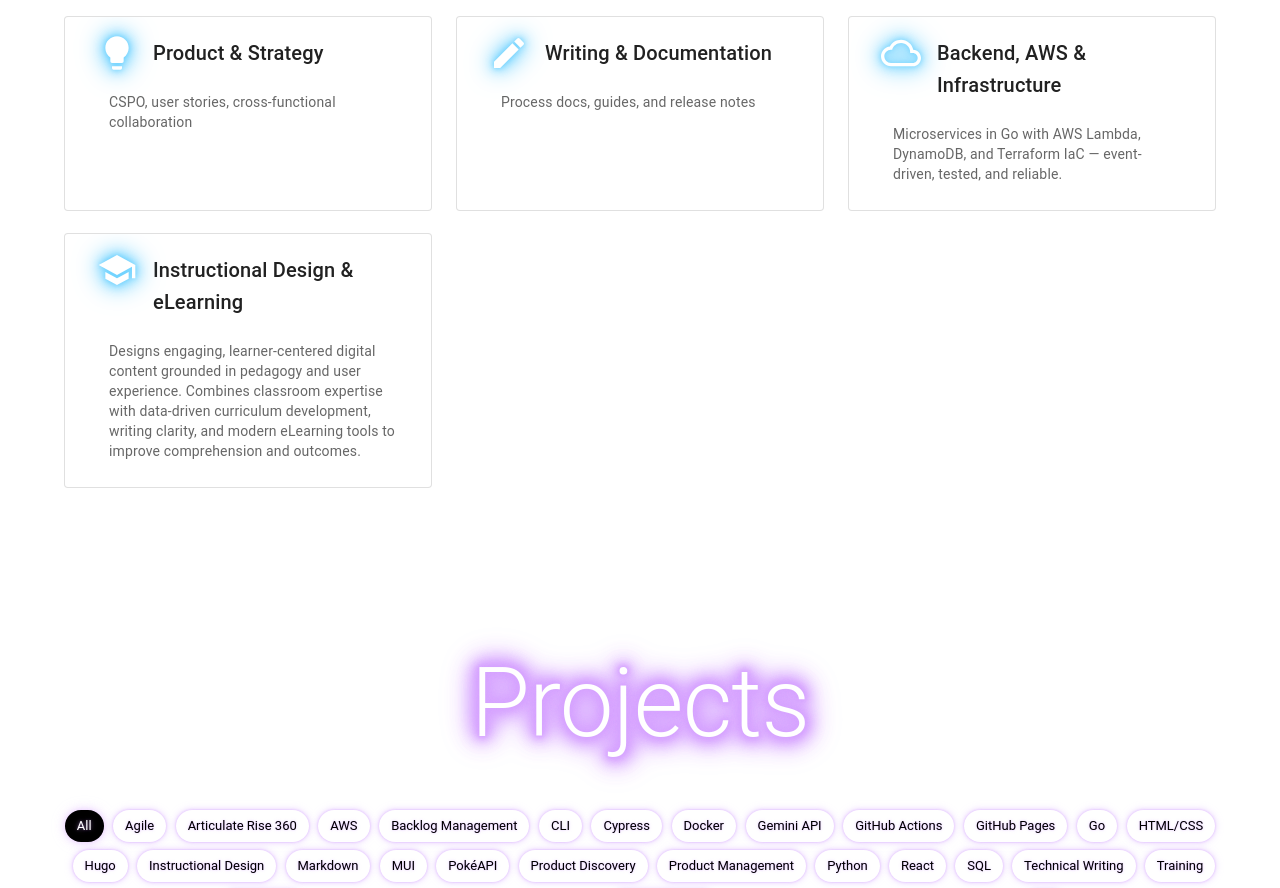
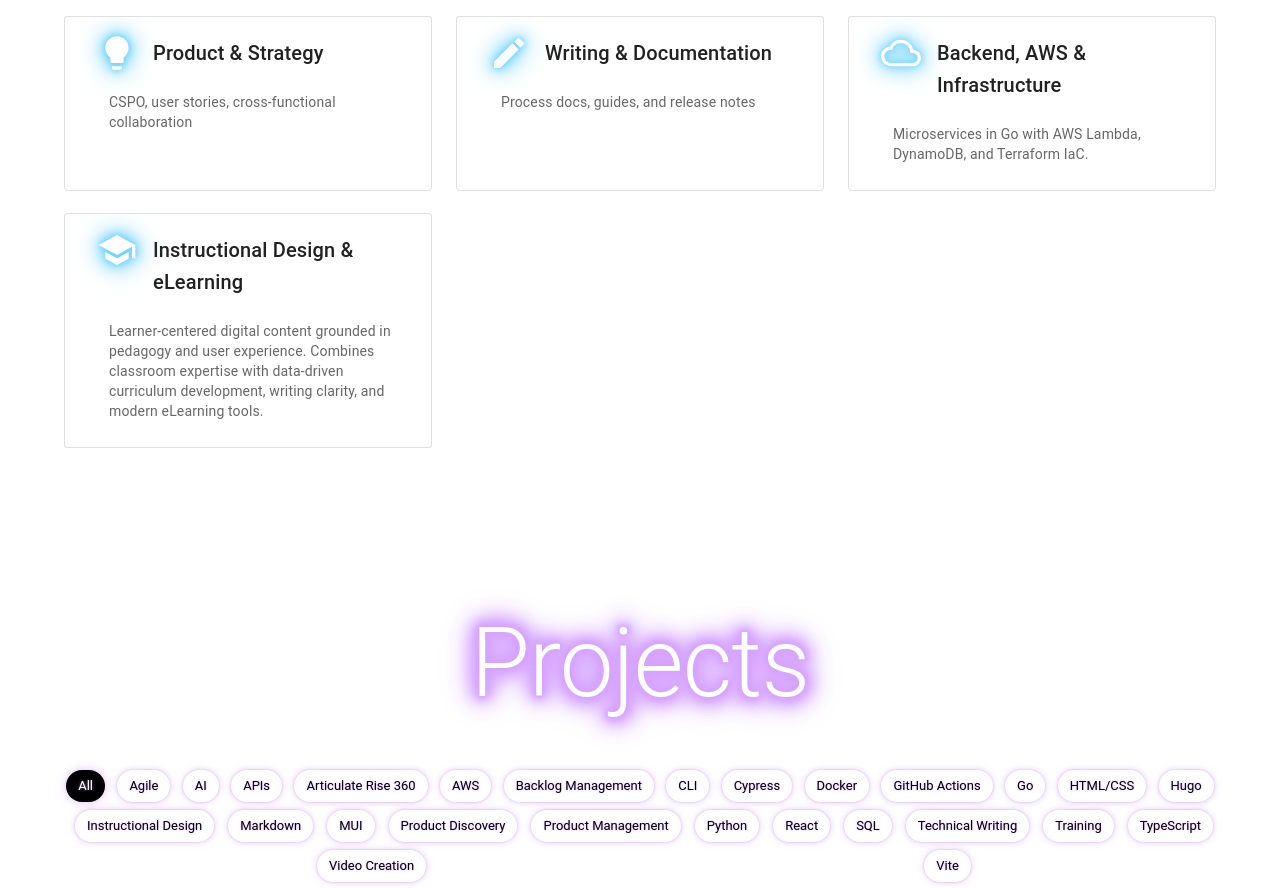
Before and after one commit to cjp0421/my-portfolio, a React (Vite) app: page / in a window 1280 px wide. Shown: the part 1180-2068 px from the top of the page. Built offline with nearby package versions, Linux system fonts and the light colour scheme.

Commit message:
cleaned up capabilities and project data

```diff
--- a/src/components/capabilities/capabilities_data.ts
+++ b/src/components/capabilities/capabilities_data.ts
@@ -9,9 +9,9 @@ import BugReportIcon from '@mui/icons-material/BugReport';
 export const CAPABILITIES = [
   { id: "frontend", icon: CodeIcon, title: "Front-End Development", blurb: "React, TypeScript, UX accessibility" },
   { id: "qa", icon: BugReportIcon, title: "Quality & Testing", blurb: "QA automation, integration tests, reliability" },
-  { id: "data",  icon: Storage, title: "Data & Analysis", blurb: "SQL, Python, Looker dashboards" },
+  { id: "data", icon: Storage, title: "Data & Analysis", blurb: "SQL, Python, Looker dashboards" },
   { id: "product", icon: Lightbulb, title: "Product & Strategy", blurb: "CSPO, user stories, cross-functional collaboration" },
   { id: "writing", icon: Edit, title: "Writing & Documentation", blurb: "Process docs, guides, and release notes" },
-  { id: "backend-cloud", icon: CloudQueue, title: "Backend, AWS & Infrastructure", blurb: "Microservices in Go with AWS Lambda, DynamoDB, and Terraform IaC — event-driven, tested, and reliable."},
-  { id: "instructional-design", icon: School, title: "Instructional Design & eLearning", blurb: "Designs engaging, learner-centered digital content grounded in pedagogy and user experience. Combines classroom expertise with data-driven curriculum development, writing clarity, and modern eLearning tools to improve comprehension and outcomes."}
+  { id: "backend-cloud", icon: CloudQueue, title: "Backend, AWS & Infrastructure", blurb: "Microservices in Go with AWS Lambda, DynamoDB, and Terraform IaC." },
+  { id: "instructional-design", icon: School, title: "Instructional Design & eLearning", blurb: "Learner-centered digital content grounded in pedagogy and user experience. Combines classroom expertise with data-driven curriculum development, writing clarity, and modern eLearning tools." }
 ];
--- a/src/components/projects/projects_data.ts
+++ b/src/components/projects/projects_data.ts
@@ -2,20 +2,20 @@ export const PROJECTS = [
   {
     name: "Jamming Playlists",
     description: "This is a playlist web app (similar to Spotify) that uses Spotify's api. The intention of this project is to practice using React/TypeScript while developing a portfolio project.",
-    stack: ["React", "TypeScript"],
+    stack: ["React", "TypeScript", "APIs"],
     githubUrl: "https://github.com/cjp0421/jammming2024",
     demoUrl: "https://cjpsjammming2024.surge.sh/",
   },
   {
     name: "Reading List",
     description: "This project uses React, Vite, Material UI, Go, PostgresSQL, and Docker to create an app that tracks the reading list of the user.",
-    stack: ["React", "Go", "SQL", "Vite", "Docker"],
+    stack: ["React", "Go", "SQL", "Vite", "Docker", "APIs"],
     githubUrl: "https://github.com/cjp0421/readinglist",
   },
   {
     name: "AI Agent for File and Task Automation",
     description: "Command-line Python tool integrating Gemini’s API to interact with the file system, execute code, and manage tasks autonomously.",
-    stack: ["Python", "Gemini API"],
+    stack: ["Python", "AI", "APIs"],
     githubUrl: "https://github.com/cjp0421/aiAgent",
   },
   {
@@ -47,14 +47,14 @@ export const PROJECTS = [
   {
     name: "CORS Proxy Hugo Documentation Site",
     description: "A full technical documentation site built with Hugo and the TechDoc theme. Covers CORS, API Gateway, Lambda, environment variables, deployment workflows, testing, and a step-by-step tutorial for building a secure serverless proxy. Hosted with GitHub Pages.",
-    stack: ["Hugo", "Markdown", "Technical Writing", "AWS", "GitHub Pages"],
+    stack: ["Hugo", "Markdown", "Technical Writing", "AWS", "GitHub Actions", "Training"],
     githubUrl: "https://github.com/cjp0421/cors-proxy-docs",
     demoUrl: "https://cjp0421.github.io/cors-proxy-docs/",
   },
   {
     name: "Pokédex CLI",
     description: "Golang command-line application that accesses the Pokémon API. Supports browsing Pokémon, viewing details, and interacting with data via a terminal-based interface.",
-    stack: ["Go", "CLI", "PokéAPI"],
+    stack: ["Go", "CLI", "APIs"],
     githubUrl: "https://github.com/cjp0421/pokedexcli",
   },
 ];
```
